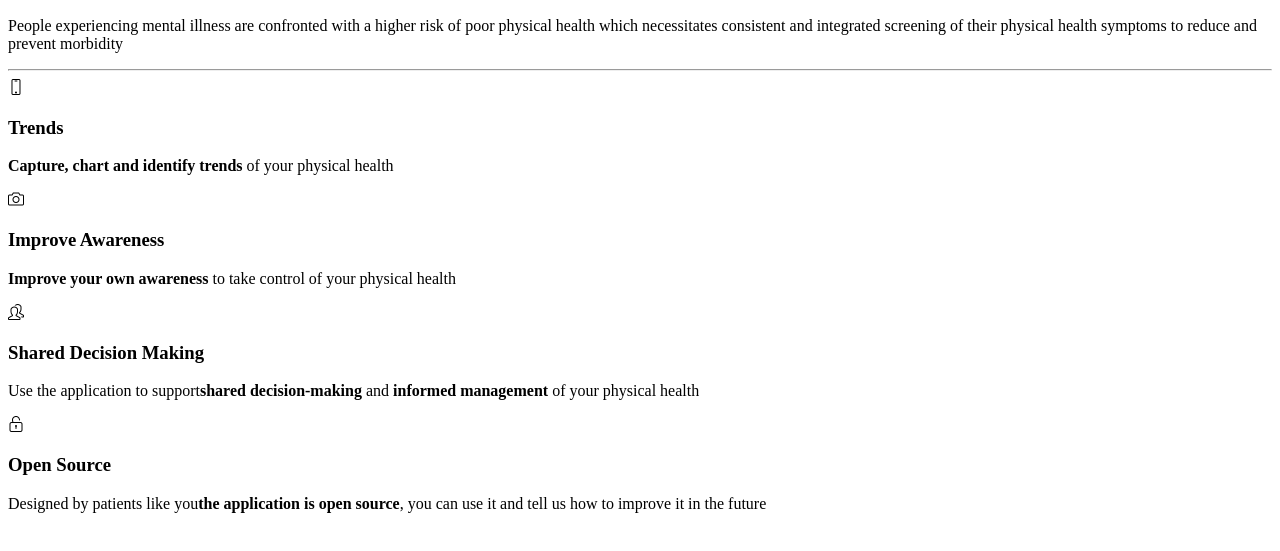
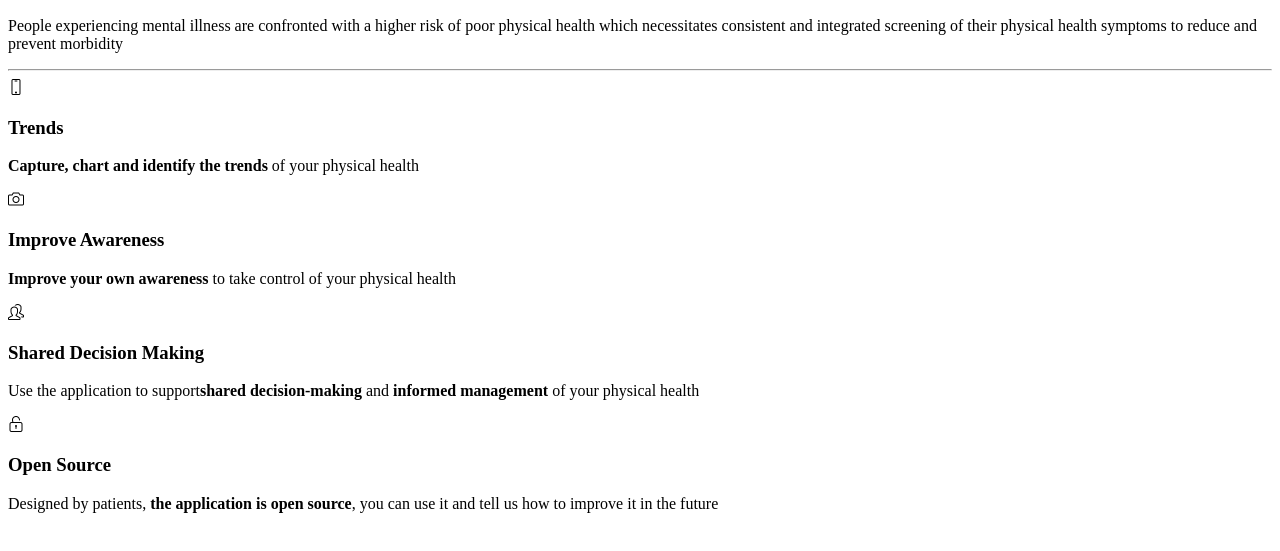
Before and after one commit to david-jobling/chartmyhealth-website, a website with bundled scripts: page index.html in a window 1280 px wide. Shown: the part 3294-3845 px from the top of the page. Built offline with nearby package versions, Linux system fonts and the light colour scheme; files whose address does not match are found by name; a web font is replaced by a local one.

Commit message:
Update index.html

```diff
--- a/index.html
+++ b/index.html
@@ -193,7 +193,7 @@
                 <div class="feature-item">
                   <i class="icon-screen-smartphone text-white"></i>
                   <h3>Trends</h3>
-                  <p class="text-muted"><strong>Capture, chart and identify trends</strong> of your physical health</p>
+                  <p class="text-muted"><strong>Capture, chart and identify the trends</strong> of your physical health</p>
                 </div>
               </div>
               <div class="col-lg-6">
@@ -216,7 +216,7 @@
                 <div class="feature-item">
                   <i class="icon-lock-open text-primary"></i>
                   <h3>Open Source</h3>
-                  <p class="text-muted">Designed by patients like you<strong>the application is open source</strong>, you can use it and tell us how to improve it in the future</p>
+                  <p class="text-muted">Designed by patients, <strong>the application is open source</strong>, you can use it and tell us how to improve it in the future</p>
                 </div>
               </div>
             </div>
```
